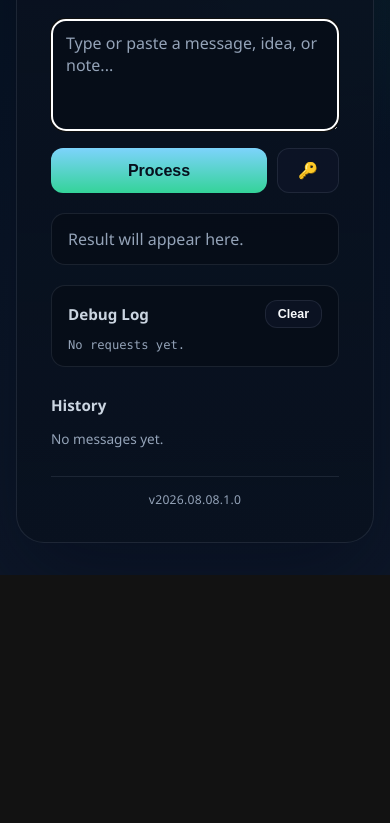
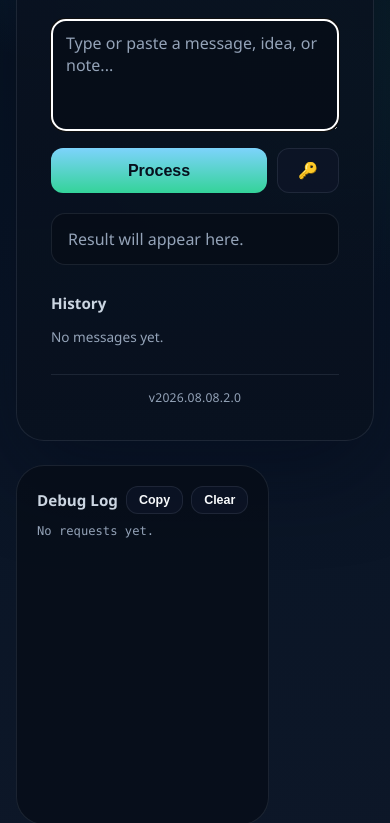
Before and after one commit to timnickel/5cents-intelligence-public, a website: page ai-assist.html in a window 390 px wide. Shown: the part 315-1138 px from the top of the page. Before the commit the page ends 890 px from the top, so only its background shows below. Drawn offline with Linux system fonts and the light colour scheme.

Commit message:
Move debug panel to sidebar, add copy button, surface real API error details

```diff
--- a/ai-assist.html
+++ b/ai-assist.html
@@ -34,7 +34,7 @@
       }
 
       main {
-        width: min(560px, calc(100% - 32px));
+        width: min(1040px, calc(100% - 32px));
         margin: 0 auto;
         min-height: 100vh;
         display: grid;
@@ -42,13 +42,31 @@
         padding: 32px 0;
       }
 
+      .layout {
+        width: 100%;
+        display: flex;
+        align-items: flex-start;
+        gap: 24px;
+      }
+
       .hero {
         width: 100%;
+        max-width: 560px;
         border: 1px solid var(--line);
         border-radius: 28px;
         background: linear-gradient(180deg, rgba(10, 18, 32, 0.9), rgba(8, 16, 29, 0.76));
         box-shadow: 0 30px 90px rgba(2, 6, 23, 0.42);
         padding: 34px;
+      }
+
+      @media (max-width: 860px) {
+        .layout {
+          flex-direction: column;
+        }
+
+        .hero {
+          max-width: none;
+        }
       }
 
       .eyebrow {
@@ -243,17 +261,28 @@
       }
 
       #debug {
-        margin-top: 20px;
+        flex: 1 1 360px;
+        max-width: 420px;
+        position: sticky;
+        top: 32px;
         border: 1px solid var(--line);
-        border-radius: 14px;
+        border-radius: 28px;
         background: rgba(6, 12, 22, 0.7);
-        padding: 14px 16px;
+        padding: 20px;
+      }
+
+      @media (max-width: 860px) {
+        #debug {
+          max-width: none;
+          position: static;
+        }
       }
 
       .debug-header {
         display: flex;
         align-items: center;
         justify-content: space-between;
+        gap: 8px;
         margin-bottom: 10px;
       }
 
@@ -261,6 +290,11 @@
         margin: 0;
         font-size: 0.95rem;
         color: #cbd5e1;
+      }
+
+      .debug-actions {
+        display: flex;
+        gap: 8px;
       }
 
       button.small {
@@ -271,7 +305,7 @@
 
       #debugLog {
         margin: 0;
-        max-height: 280px;
+        max-height: 60vh;
         overflow: auto;
         white-space: pre-wrap;
         word-break: break-word;
@@ -283,6 +317,7 @@
   </head>
   <body>
     <main>
+      <div class="layout">
         <div class="hero">
           <p class="eyebrow">Private</p>
           <div class="mascot-wrap">
@@ -298,18 +333,22 @@
             <button id="settings" class="secondary" title="Change passphrase">&#128273;</button>
           </div>
           <div id="result" class="empty">Result will appear here.</div>
-        <div id="debug">
-          <div class="debug-header">
-            <h2>Debug Log</h2>
-            <button id="clearDebug" class="secondary small">Clear</button>
-          </div>
-          <pre id="debugLog">No requests yet.</pre>
-        </div>
           <div id="history">
             <h2>History</h2>
             <div id="historyList"></div>
           </div>
-        <p class="page-version">v2026.08.08.1.0</p>
+          <p class="page-version">v2026.08.08.2.0</p>
+        </div>
+        <div id="debug">
+          <div class="debug-header">
+            <h2>Debug Log</h2>
+            <div class="debug-actions">
+              <button id="copyDebug" class="secondary small">Copy</button>
+              <button id="clearDebug" class="secondary small">Clear</button>
+            </div>
+          </div>
+          <pre id="debugLog">No requests yet.</pre>
+        </div>
       </div>
     </main>
     <script>
@@ -323,6 +362,7 @@
       var historyListEl = document.getElementById("historyList");
       var debugLogEl = document.getElementById("debugLog");
       var clearDebugEl = document.getElementById("clearDebug");
+      var copyDebugEl = document.getElementById("copyDebug");
       var debugEntries = [];
 
       function logDebug(label, data) {
@@ -337,6 +377,16 @@
       clearDebugEl.addEventListener("click", function () {
         debugEntries = [];
         debugLogEl.textContent = "No requests yet.";
+      });
+
+      copyDebugEl.addEventListener("click", function () {
+        navigator.clipboard.writeText(debugLogEl.textContent).then(function () {
+          var original = copyDebugEl.textContent;
+          copyDebugEl.textContent = "Copied!";
+          setTimeout(function () {
+            copyDebugEl.textContent = original;
+          }, 1500);
+        });
       });
 
       function getHistory() {
@@ -456,7 +506,9 @@
             if (!result) return;
             if (!result.ok) {
               resultEl.className = "error";
-              resultEl.textContent = result.data.error || "Something went wrong.";
+              resultEl.textContent = result.data.details
+                ? result.data.error + ": " + result.data.details
+                : result.data.error || "Something went wrong.";
               return;
             }
             var action = result.data.action || "(no action returned)";
```
Also changed, not shown: api/ai-assist-process.js (+11 -1 lines), CHANGELOG.md. Lines whose indentation alone changed are shown as unchanged.
